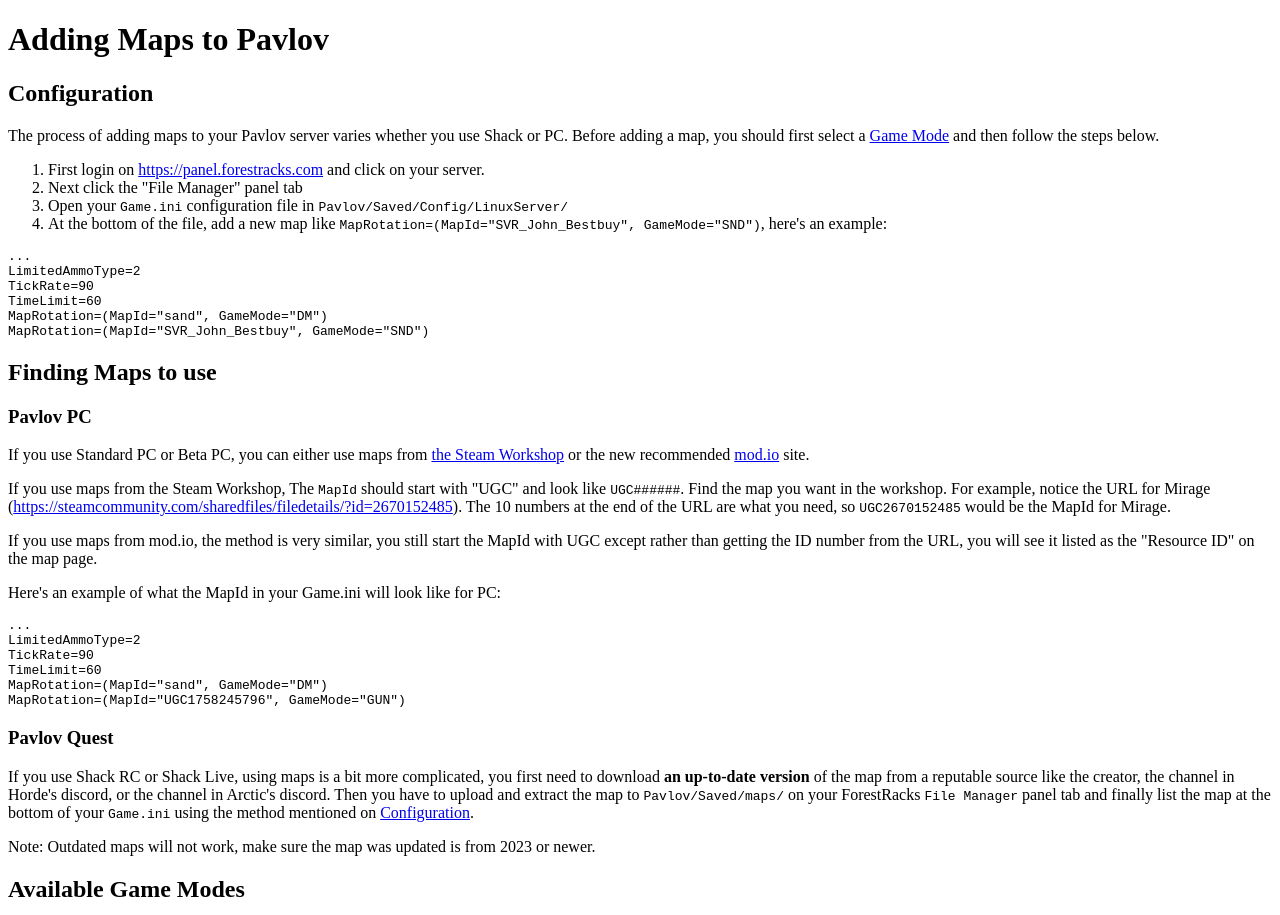
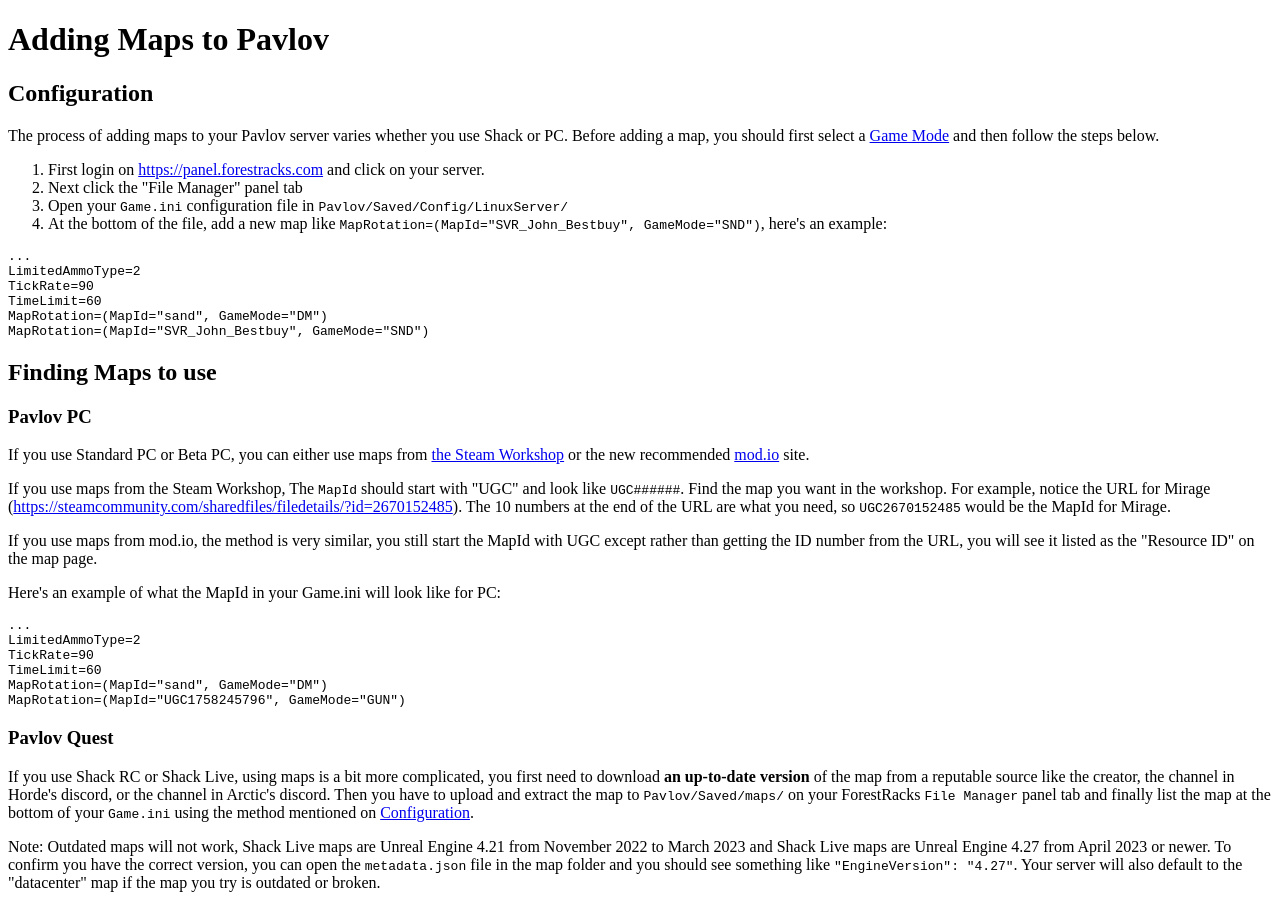
Before and after one commit to ForestRacks/Knowledgebase, a Next.js app: page /games/pavlov/adding-maps in a window 1280 px wide. Shown: the top 915 px of the page. Built offline with nearby package versions, Linux system fonts and the light colour scheme.

Commit message:
Added information about UE version

```diff
--- a/pages/games/pavlov/adding-maps.mdx
+++ b/pages/games/pavlov/adding-maps.mdx
@@ -38,7 +38,7 @@
 ### Pavlov Quest
 If you use Shack RC or Shack Live, using maps is a bit more complicated, you first need to download **an up-to-date version** of the map from a reputable source like the creator, the channel in Horde's discord, or the channel in Arctic's discord. Then you have to upload and extract the map to `Pavlov/Saved/maps/` on your ForestRacks `File Manager` panel tab and finally list the map at the bottom of your `Game.ini` using the method mentioned on [Configuration](/games/pavlov/adding-maps#configuration).
 
-Note: Outdated maps will not work, make sure the map was updated is from 2023 or newer.
+Note: Outdated maps will not work, Shack Live maps are Unreal Engine 4.21 from November 2022 to March 2023 and Shack Live maps are Unreal Engine 4.27 from April 2023 or newer. To confirm you have the correct version, you can open the `metadata.json` file in the map folder and you should see something like `"EngineVersion": "4.27"`. Your server will also default to the "datacenter" map if the map you try is outdated or broken.
 
 ## Available Game Modes
 * Custom - For map creators
```
